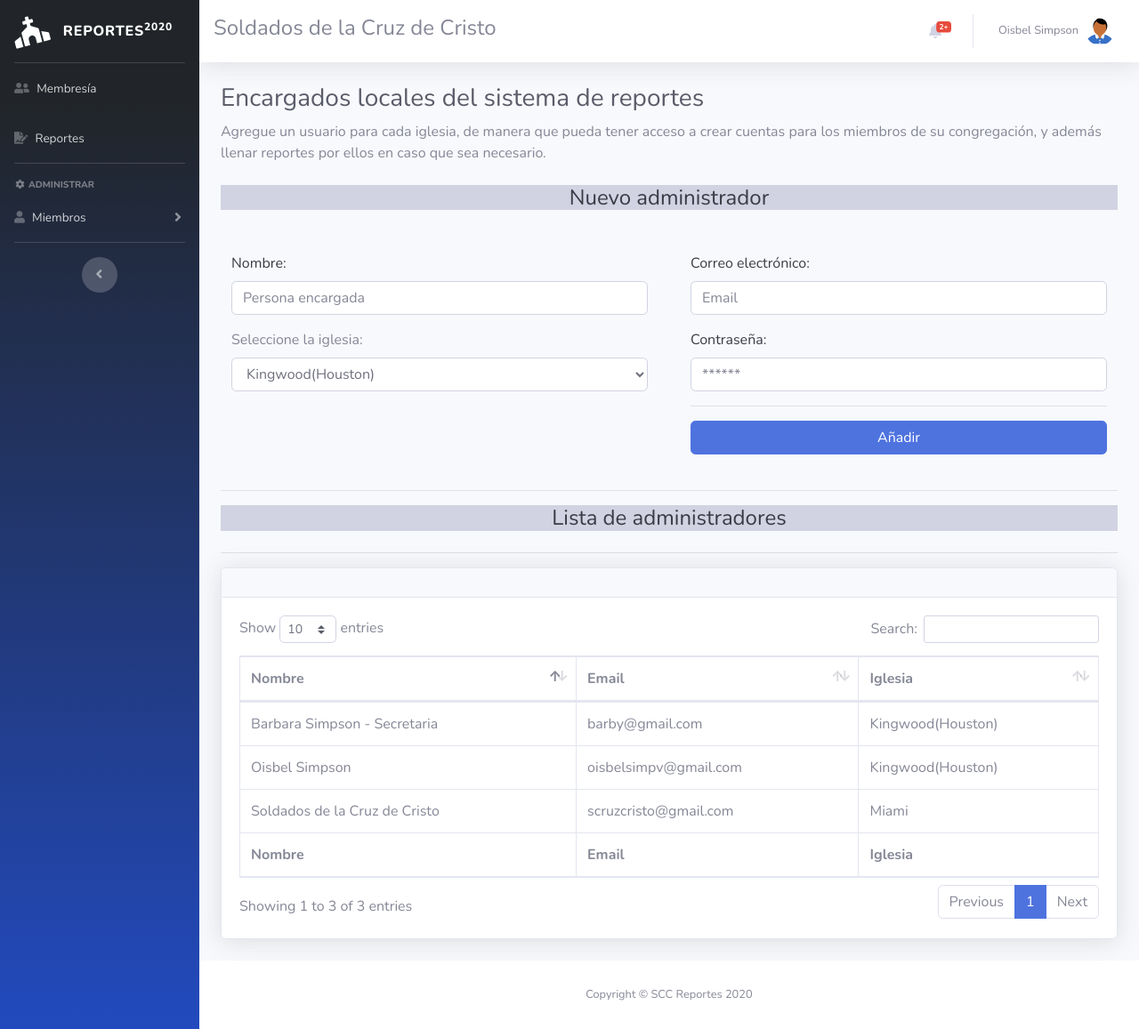
After one commit to oisbel/report, a Flask app: page /addAdmins in a window 1280 px wide. The commit adds this page. Shown: the whole page at 89% size. Run offline with Flask 2, Linux system fonts and the light colour scheme; a user stored in the database is signed in; data comes from the database, SQL or seed files in the repository; both versions use the stored data as it was after the commit; some libraries are stand-ins or nearby versions.

Commit message:
Add template && endpoint to add admins

```diff
--- a/app.py
+++ b/app.py
@@ -238,7 +238,7 @@ def showAllReports(church_id):
 
 @app.route('/addUser', methods = ['GET','POST'])
 def addUser():
-       """Muestra los formularios para agregar usuarios, agrega usuarios regulares con toda la informacion"""
+       """Muestra los formularios para agregar usuarios, agrega usuarios regulares con TODA la informacion"""
        if 'username' not in login_session:
               return redirect(url_for('showLogin'))
        data = commonData()
@@ -335,6 +335,42 @@ def newUser():
        flash(u"El usuario {} se ha agregado correctamente.".format(user.nombre))
        return redirect(url_for('addUser'))
 
+@app.route('/addAdmins', methods = ['GET','POST'])
+def addAdmins():
+       """Muestra el formulario para agregar administradores nuevos, y ademas muestra la lista de admins"""
+       if 'username' not in login_session:
+              return redirect(url_for('showLogin'))
+       data = commonData()
+       session = Session()
+       if request.method == 'POST':
+              if request.form:
+                     nombre = request.form['nombre']
+                     email = request.form['email']
+                     password = request.form['password']
+                     church_id = request.form['church']
+                     try:
+                            church = session.query(Church).filter_by(id=church_id).one()
+                     except :
+                            session.close()
+                            flash("La iglesia especificada no existe")
+                            return redirect(url_for('addAdmins'))
+              if nombre is not None and email is not None and password is not None and church is not None:
+                     user = User(nombre = nombre, email = email, church= church, admin=True)
+                     user.hash_password(password)
+                     session.add(user)
+                     session.commit()
+                     flash(u"El usuario {} para la congregación de {} se ha agregado correctamente.".format(user.nombre, church.nombre))
+              else:
+                     session.close()
+              return redirect(url_for('addAdmins'))
+       else:
+              churchs = session.query(Church).all()
+              users = session.query(User).filter_by(admin=True).all()
+              diccChurchs = {}
+              for church in churchs:
+                     diccChurchs[church.id] = church.nombre
+              session.close()
+              return render_template('addAdmins.html', data=data, churchs=churchs, users=users, diccChurchs=diccChurchs)
 
 @app.route('/addChurch', methods = ['GET','POST'])
 def addChurch():
--- /dev/null
+++ b/templates/addAdmins.html
@@ -0,0 +1,187 @@
+<!DOCTYPE html>
+<html lang="en">
+
+<head>
+
+  <meta charset="utf-8">
+  <meta http-equiv="X-UA-Compatible" content="IE=edge">
+  <meta name="viewport" content="width=device-width, initial-scale=1, shrink-to-fit=no">
+  <meta name="description" content="">
+  <meta name="author" content="">
+
+  <title>SCC - Administradores</title>
+
+  <!-- Custom fonts for this template -->
+  <link href="/static/vendor/fontawesome-free/css/all.min.css" rel="stylesheet" type="text/css">
+  <link href="https://fonts.googleapis.com/css?family=Nunito:200,200i,300,300i,400,400i,600,600i,700,700i,800,800i,900,900i" rel="stylesheet">
+
+  <!-- Custom styles for this template -->
+  <link href="/static/css/sb-admin-2.min.css" rel="stylesheet">
+
+  <!-- Custom styles for this page -->
+  <link href="/static/vendor/datatables/dataTables.bootstrap4.min.css" rel="stylesheet">
+
+</head>
+
+<body id="page-top">
+
+  <!-- Page Wrapper -->
+  <div id="wrapper">
+
+    <!-- Sidebar -->
+    {% include "sidebar.html" %}
+    <!-- End of Sidebar -->
+
+    <!-- Content Wrapper -->
+    <div id="content-wrapper" class="d-flex flex-column">
+
+      <!-- Main Content -->
+      <div id="content">
+
+        <!-- Topbar -->
+          {% include "topbar.html" %}
+        <!-- End of Topbar -->
+
+        <!-- Begin Page Content -->
+        <div class="container-fluid">
+          <div class="text-center bg-gradient-success">
+            {% with messages = get_flashed_messages() %}
+              {% if messages %}
+                {% for message in messages %}
+                  <p class="text-gray-900"> {{ message }}</p>
+                {% endfor %}
+              {% endif %}
+            {% endwith %}
+        </div>
+          <!-- Page Heading -->
+          <h1 class="h3 mb-2 text-gray-800">Encargados locales del sistema de reportes</h1>
+          <p class="mb-4">Agregue un usuario para cada iglesia,
+          de manera que pueda tener acceso a crear cuentas para los miembros de su congregación, y además llenar reportes por ellos en caso que sea necesario.</p>
+
+          <h4 class="mb-4 text-gray-900 bg-gray-400 text-center">
+            Nuevo administrador
+          </h4>
+
+          <form action="#" method = "post">
+            <div class="row">
+              <div class="col-lg-6 p-4">
+                  <div class="form-group">
+                    <label for="pass" class="text-gray-900">Nombre: </label>
+                    <input type="text" class="form-control" name="nombre" placeholder="Persona encargada" required>
+                  </div>
+                  <div class="form-group">
+                    <label for="church">Seleccione la iglesia:</label>
+                    <select class="form-control selectpicker" id="church" name="church" data-live-search="true" required>
+                      {% for church in churchs %}
+                      <option value="{{church.id}}">{{church.nombre}}</option>
+                      {% endfor %}
+                </select>
+                </div>
+              </div>
+              <div class="col-lg-6 p-4">
+                <div class="form-group">
+                  <label for="pass" class="text-gray-900">Correo electrónico: </label>
+                  <input type="email" class="form-control" name="email" placeholder="Email" required>
+                  </div>
+                <div class="form-group">
+                  <label for="pass" class="text-gray-900">Contraseña: </label>
+                  <input type="text" id="pass" class="form-control" name="password" placeholder="******" required>
+                </div>
+                <hr>
+                <button type="submit" class="btn btn-primary btn-user btn-block">
+                    Añadir
+                </button>
+              </div>
+            </div>
+          </form>
+          <hr>
+          <h4 class="mb-4 text-gray-900 bg-gray-400 text-center">
+            Lista de administradores
+          </h4>
+          <hr>
+
+          <!-- DataTales Example -->
+          <div class="card shadow mb-4">
+            <div class="card-header py-3">
+              <h6 class="m-0 font-weight-bold text-primary"></h6>
+            </div>
+            <div class="card-body">
+              <div class="table-responsive">
+                <table class="table table-bordered" id="dataTable" width="100%" cellspacing="0">
+                  <thead>
+                    <tr>
+                      <th>Nombre</th>
+                      <th>Email</th>
+                      <th>Iglesia</th>
+                    </tr>
+                  </thead>
+                  <tfoot>
+                    <tr>
+                      <th>Nombre</th>
+                      <th>Email</th>
+                      <th>Iglesia</th>
+                    </tr>
+                  </tfoot>
+                  <tbody>
+                  	{% for user in users %}
+                    <tr>
+                      <td>{{user.nombre}}</td>
+                      <td>{{user.email}}</td>
+                      <td>{{diccChurchs[user.church_id]}}</td>
+                    </tr>
+                    {% endfor %}
+                  </tbody>
+                </table>
+              </div>
+            </div>
+          </div>
+
+        </div>
+        <!-- /.container-fluid -->
+
+      </div>
+      <!-- End of Main Content -->
+
+      <!-- Footer -->
+      <footer class="sticky-footer bg-white">
+        <div class="container my-auto">
+          <div class="copyright text-center my-auto">
+            <span>Copyright &copy; SCC Reportes 2020</span>
+          </div>
+        </div>
+      </footer>
+      <!-- End of Footer -->
+
+    </div>
+    <!-- End of Content Wrapper -->
+
+  </div>
+  <!-- End of Page Wrapper -->
+
+  <!-- Scroll to Top Button-->
+  <a class="scroll-to-top rounded" href="#page-top">
+    <i class="fas fa-angle-up"></i>
+  </a>
+
+  <!-- Logout Modal(Lo puse en topbar.html)-->
+
+  <!-- Bootstrap core JavaScript-->
+  <script src="/static/vendor/jquery/jquery.min.js"></script>
+  <script src="/static/vendor/bootstrap/js/bootstrap.bundle.min.js"></script>
+
+  <!-- Core plugin JavaScript-->
+  <script src="/static/vendor/jquery-easing/jquery.easing.min.js"></script>
+
+  <!-- Custom scripts for all pages-->
+  <script src="/static/js/sb-admin-2.min.js"></script>
+
+  <!-- Page level plugins -->
+  <script src="/static/vendor/datatables/jquery.dataTables.min.js"></script>
+  <script src="/static/vendor/datatables/dataTables.bootstrap4.min.js"></script>
+
+  <!-- Page level custom scripts -->
+  <script src="/static/js/demo/datatables-demo.js"></script>
+
+</body>
+
+</html>
--- a/templates/sidebar.html
+++ b/templates/sidebar.html
@@ -94,6 +94,14 @@
           </div>
         </div>
       </li>
+
+      <!-- Nav Item - Membresía -->
+      <li class="nav-item">
+        <a class="nav-link" href="{{url_for('addAdmins')}}">
+          <i class="fas fa-users-cog"></i>
+          <span>Administradores</span></a>
+      </li>
+
       {% endif %}
 
       <!-- Divider -->
```
Also changed, not shown: templates/addUser.html (+4 -4 lines), report.db.
